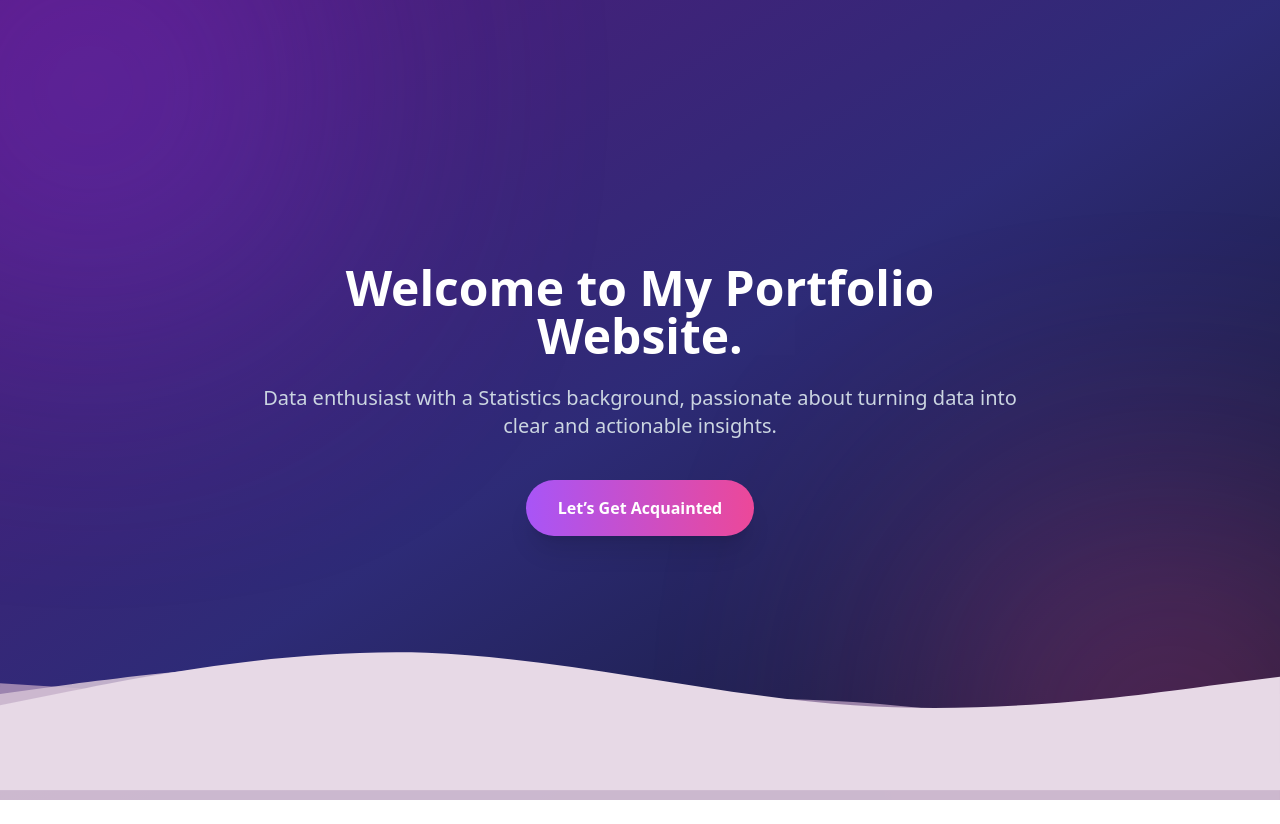
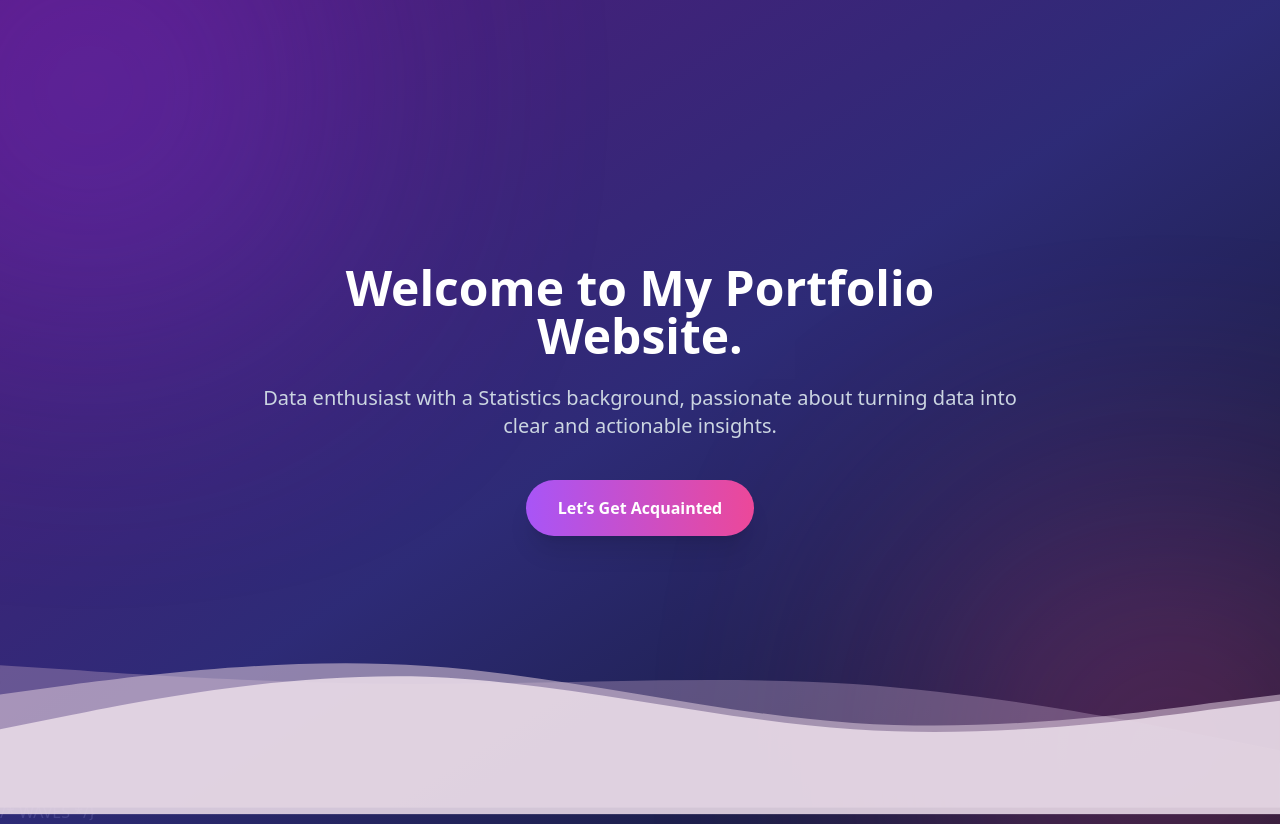
Before and after one commit to lintangntyas/portfolio, a Next.js app: page / in a window 1280 px wide. Before the commit the page ends 800 px from the top, so only its background shows below. Built offline with nearby package versions, Linux system fonts and the light colour scheme.

Commit message:
Adjust wave section height and opacity settings

```diff
--- a/app/page.js
+++ b/app/page.js
@@ -49,14 +49,14 @@ export default function Home() {
         </div>
       </section>
 
-      {/* WAVES */}
-      <div className="absolute bottom-0 left-0 w-full h-[300px] overflow-hidden z-10">
+      /* WAVES */}
+      <div className="absolute bottom-0 left-0 w-full h-[420px] overflow-hidden z-10">
 
         {/* back wave */}
         <motion.svg
           viewBox="0 0 1440 320"
-          className="absolute bottom-[-40px] w-full opacity-80"
-          animate={{ y: [0, -22, 0] }}
+          className="absolute bottom-0 w-full opacity-40"
+          animate={{ y: [0, -25, 0] }}
           transition={{ duration: 18, repeat: Infinity, ease: "easeInOut" }}
         >
           <path
@@ -68,9 +68,9 @@ export default function Home() {
         {/* middle wave */}
         <motion.svg
           viewBox="0 0 1440 320"
-          className="absolute bottom-[-20px] w-full opacity-90"
-          animate={{ y: [0, -16, 0] }}
-          transition={{ duration: 16, repeat: Infinity, ease: "easeInOut" }}
+          className="absolute bottom-0 w-full opacity-60"
+          animate={{ y: [0, -18, 0] }}
+          transition={{ duration: 14, repeat: Infinity, ease: "easeInOut" }}
         >
           <path
             fill="#d2bfd3"
@@ -81,9 +81,9 @@ export default function Home() {
         {/* front wave */}
         <motion.svg
           viewBox="0 0 1440 320"
-          className="absolute bottom-0 w-full"
+          className="absolute bottom-0 w-full opacity-90"
           animate={{ y: [0, -10, 0] }}
-          transition={{ duration: 12, repeat: Infinity, ease: "easeInOut" }}
+          transition={{ duration: 10, repeat: Infinity, ease: "easeInOut" }}
         >
           <path
             fill="#e7d9e6"
@@ -92,7 +92,6 @@ export default function Home() {
         </motion.svg>
 
       </div>
-
     </main>
   );
 }
```
